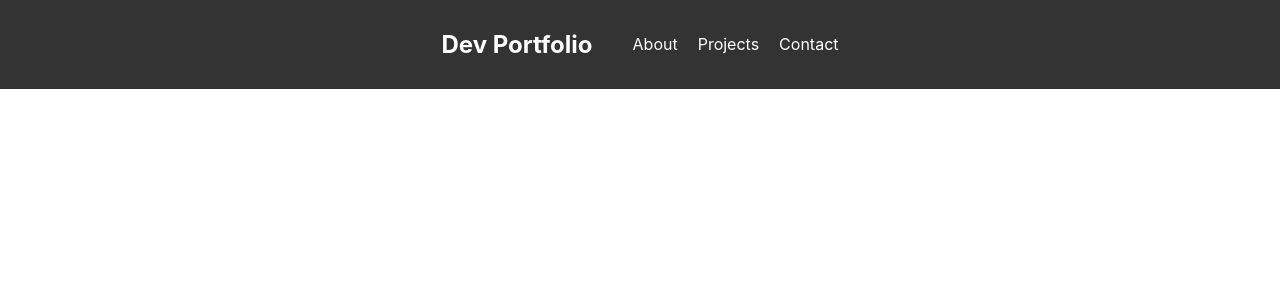
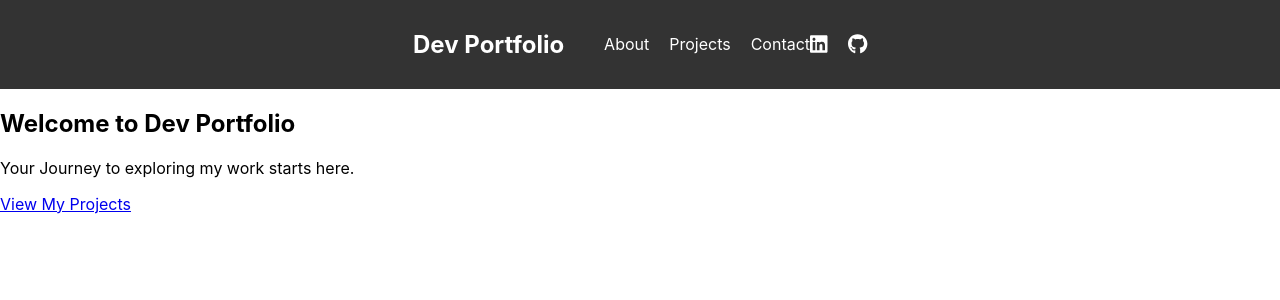
Before and after one commit to NiroshaPerera/dev-portfolio, a React (Create React App) app: page / in a window 1280 px wide. Shown: the top 300 px of the page. Built offline with nearby package versions, Linux system fonts and the light colour scheme.

Commit message:
Add landing page and update About, Projects, and Contact pages

```diff
--- a/package.json
+++ b/package.json
@@ -3,6 +3,9 @@
   "version": "0.1.0",
   "private": true,
   "dependencies": {
+    "@fortawesome/fontawesome-svg-core": "^6.6.0",
+    "@fortawesome/free-brands-svg-icons": "^6.6.0",
+    "@fortawesome/react-fontawesome": "^0.2.2",
     "@testing-library/jest-dom": "^5.17.0",
     "@testing-library/react": "^13.4.0",
     "@testing-library/user-event": "^13.5.0",
--- a/src/App.js
+++ b/src/App.js
@@ -1,5 +1,6 @@
 import { Route, BrowserRouter as Router,  Routes } from 'react-router-dom';
 import Navbar from './components/Navbar';
+import LandingPage from './pages/LandingPage';
 import About from './pages/About';
 import Projects from './pages/Projects';
 import Contact from './pages/Contact';
@@ -9,6 +10,7 @@ function App() {
     <Router>
       <Navbar/>
       <Routes>
+      <Route path='/' element={<LandingPage/>}></Route>
         <Route path='/about' element={<About/>}></Route>
         <Route path='/projects' element={<Projects/>}></Route>
         <Route path='/contact' element={<Contact/>}></Route>
--- a/src/components/Navbar.css
+++ b/src/components/Navbar.css
@@ -10,16 +10,37 @@
     color: white;
 }
 
-.navbar ul {
+.navbar-links {
     list-style-type: none;
     display: flex;
     gap: 20px;
 }
 
-.navbar ul li a {
+.navbar-links a {
     color: white;
     text-decoration: none;
+    font-size: 1rem;
 }
+
+.navbar-links a:hover {
+    color: #007bff;
+}
+
+.navbar-socials {
+    display: flex;
+    gap: 20px;
+
+}
+
+.social-icon {
+    color: white;
+    transition: color 0.3s;
+}
+
+.social-icon:hover {
+    color: #007bff;
+}
+
 @media (max-width: 768px) {
     .navbar ul {
         flex-direction: column;
--- a/src/components/Navbar.js
+++ b/src/components/Navbar.js
@@ -1,16 +1,27 @@
 import React from 'react';
+import {Link} from 'react-router-dom';
+import {FontAwesomeIcon} from '@fortawesome/react-fontawesome';
+import { faLinkedin, faGithub } from '@fortawesome/free-brands-svg-icons';
 import './Navbar.css';
 
 
 function Navbar() {
     return (
         <nav className="navbar">
-            <h1 className='logo'>Dev Portfolio</h1>
-            <ul>
+            <div className='logo'>
+                <h2>Dev Portfolio</h2>
+            </div>
+            <ul className='navbar-links'>
                 <li><a href='/about'>About</a></li>
                 <li><a href='/projects'>Projects</a></li>
                 <li><a href='/contact'>Contact</a></li>
             </ul>
+            <div className='navbar-socials'>
+                <a href="https://www.linkedin.com/in/nirosha-perera-3a9057247/" target='_blank' rel='noopener noreferrer'>
+                <FontAwesomeIcon icon={faLinkedin} size='lg' className='social-icon'/></a>
+                <a href='https://github.com/NiroshaPerera' target='_blank' rel='noopene noreferrer'>
+                <FontAwesomeIcon icon={faGithub} size='lg' className='social-icon'/></a>
+            </div>
         </nav>
     );
 }
--- /dev/null
+++ b/src/pages/LandingPage.js
@@ -0,0 +1,16 @@
+import React from 'react';
+
+
+function LandingPage() {
+    return (
+        <section className="landing-page">
+            <div className='landing-content'>
+                <h1>Welcome to Dev Portfolio</h1>
+                <p>Your Journey to exploring my work starts here.</p>
+                <a href='/projects' className='cta-button'>View My Projects</a>
+            </div>
+        </section>
+    );
+}
+
+export default LandingPage;
```
Also changed, not shown: 1 other file (tests, documents, lock files or other folders).
